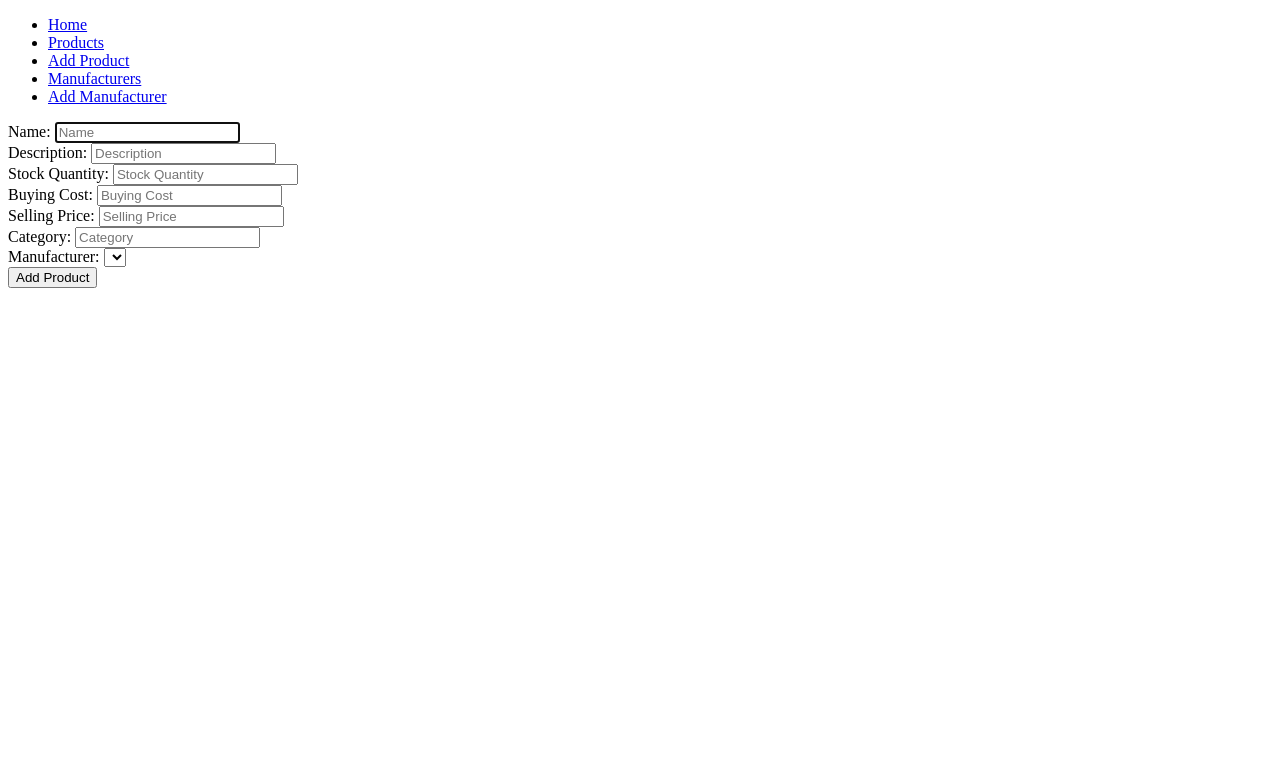
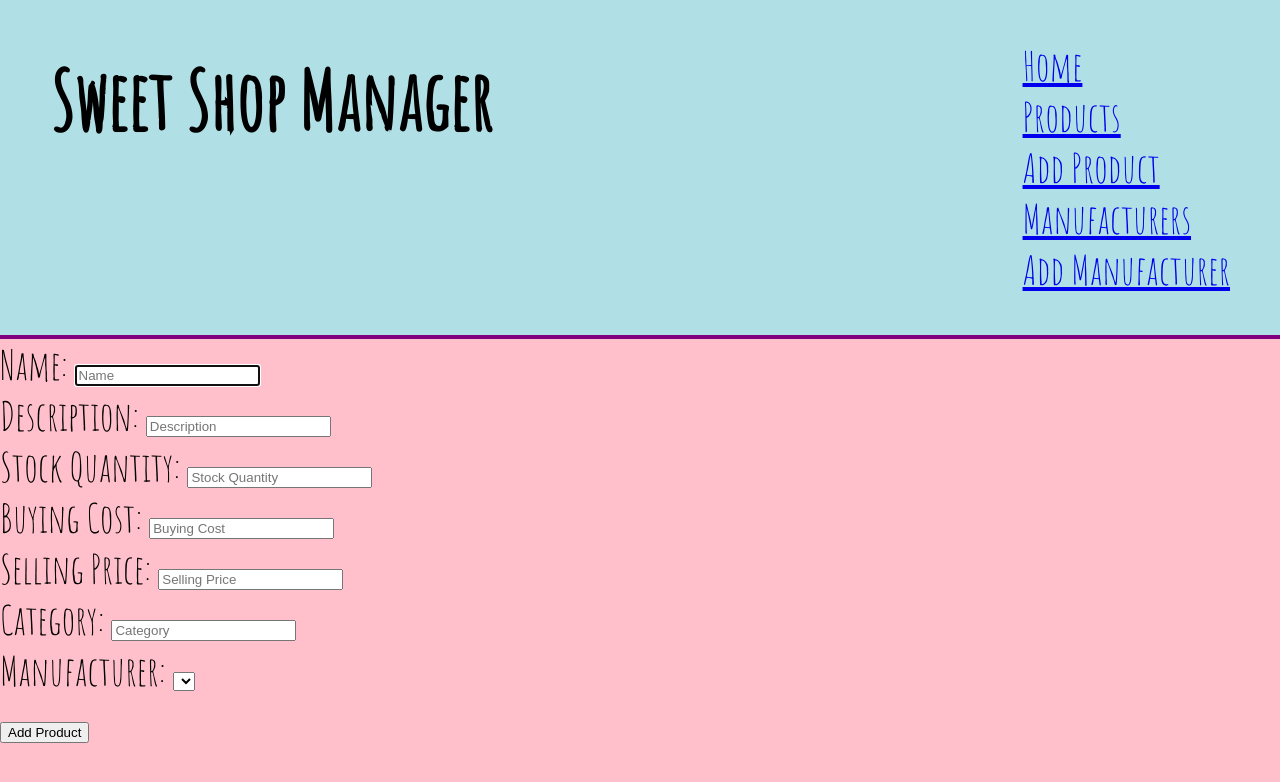
Before and after one commit to Katie-Sloan/Python-project, a Flask app: page /products/add in a window 1280 px wide. Shown: the top 782 px of the page. Run offline with Flask 2, Linux system fonts and the light colour scheme; data that the repository does not hold is empty; some libraries are stand-ins or nearby versions.

Commit message:
Modified controllers, repositories and templates, added static folder

```diff
--- /dev/null
+++ b/static/css/style.css
@@ -0,0 +1,40 @@
+.flex-container {
+    display: flex;
+    flex-direction: row;
+    flex-wrap: wrap;
+}
+
+body {
+    background: pink;
+}
+
+body > header > nav > ul {
+    list-style: none;
+    align-items: right;
+    align-self: flex-end;
+    justify-content: right;
+    padding: 0px;
+    margin-right: 50px;
+    border: 0px;
+}
+
+body > header {
+    display: flex;
+    flex-direction: row;
+    flex-wrap: wrap;
+    background: powderblue;
+    justify-content: space-between;
+    padding: 0px;
+    margin: 0px;
+    border: 0px;
+    border-bottom: solid purple 4px;
+}
+
+body > header > h1 {
+    margin: 50px
+}
+
+.product-details {
+    flex: 33%;
+    border: 3px solid black;
+}
--- a/templates/base.html
+++ b/templates/base.html
@@ -4,10 +4,20 @@
     <meta charset="UTF-8">
     <meta name="viewport" content="width=device-width, initial-scale=1.0">
     <link rel="stylesheet" href="https://stackpath.bootstrapcdn.com/font-awesome/4.7.0/css/font-awesome.min.css" crossorigin="anonymous">
+    <link rel="stylesheet" href="{{ url_for('static', filename='css/style.css') }}">
+    <link href="https://fonts.googleapis.com/css2?family=Amatic+SC&display=swap" rel="stylesheet">
+    <style>
+        body {
+            font-family: 'Amatic SC', cursive;
+            font-size: 40px;
+            margin: 0;
+        }
+    </style>
     <title>Sweet Shop Manager</title>
 </head>
 <body>
     <header>
+        <h1>Sweet Shop Manager</h1>
         <nav>
             <ul>
                 <li><a href="/">Home</a></li>
--- a/templates/manufacturers/edit.html
+++ b/templates/manufacturers/edit.html
@@ -10,7 +10,7 @@
 
     <div>
         <label for="deactivated">Deactivated:</label>
-        <select name="deactivated" id="deactivated"></select>
+        <select name="deactivated" id="deactivated">
             <option value="true" {% if manufacturer.deactivated == True %} selected="selected" {% endif %} >
                 True
             </option>
--- a/templates/products/add.html
+++ b/templates/products/add.html
@@ -20,7 +20,7 @@
 
     <div>
         <label for="buying_cost">Buying Cost:</label>
-        <input type="number" id="buying_cost" name="buying_cost" placeholder="Buying Cost">
+        <input type="number" id="buying_cost" name="buying_cost" step=".01" placeholder="Buying Cost">
     </div>
 
     <div>
--- a/templates/products/edit.html
+++ b/templates/products/edit.html
@@ -20,7 +20,7 @@
 
     <div>
         <label for="buying_cost">Buying Cost:</label>
-        <input type="number" id="buying_cost" name="buying_cost" value="{{product.buying_cost}}">
+        <input type="number" id="buying_cost" name="buying_cost" step=".01" value="{{product.buying_cost}}">
     </div>
 
     <div>
--- a/templates/products/index.html
+++ b/templates/products/index.html
@@ -14,8 +14,11 @@
 
 <hr>
 
+<section class="flex-container">
+
 {% for product in products %}
 
+<div class="product-details">
     <div>
         <p>
             <a href="/products/{{product.id}}">{{product.name}}</a>
@@ -47,7 +50,9 @@
             {% endif %}
         </p>
     </div>
+</div>
 
 {% endfor %}
+</section>
 
 {% endblock content %}
```
Also changed, not shown: controllers/manufacturers_controller.py (+5 -3 lines), repositories/product_repository.py (+14 -1 lines), templates/index.html (+12 -0 lines), controllers/products_controller.py (line endings or trailing spaces).
